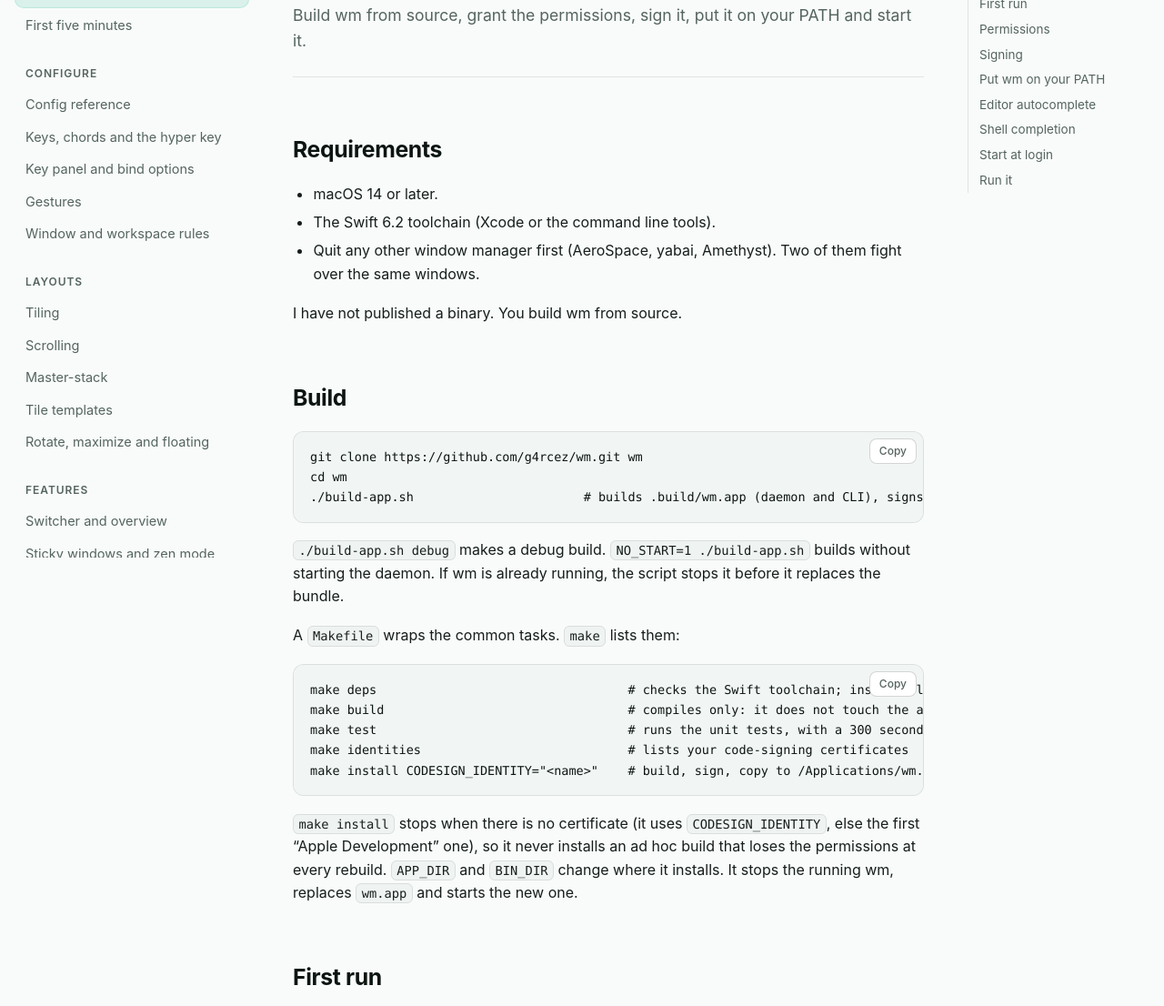
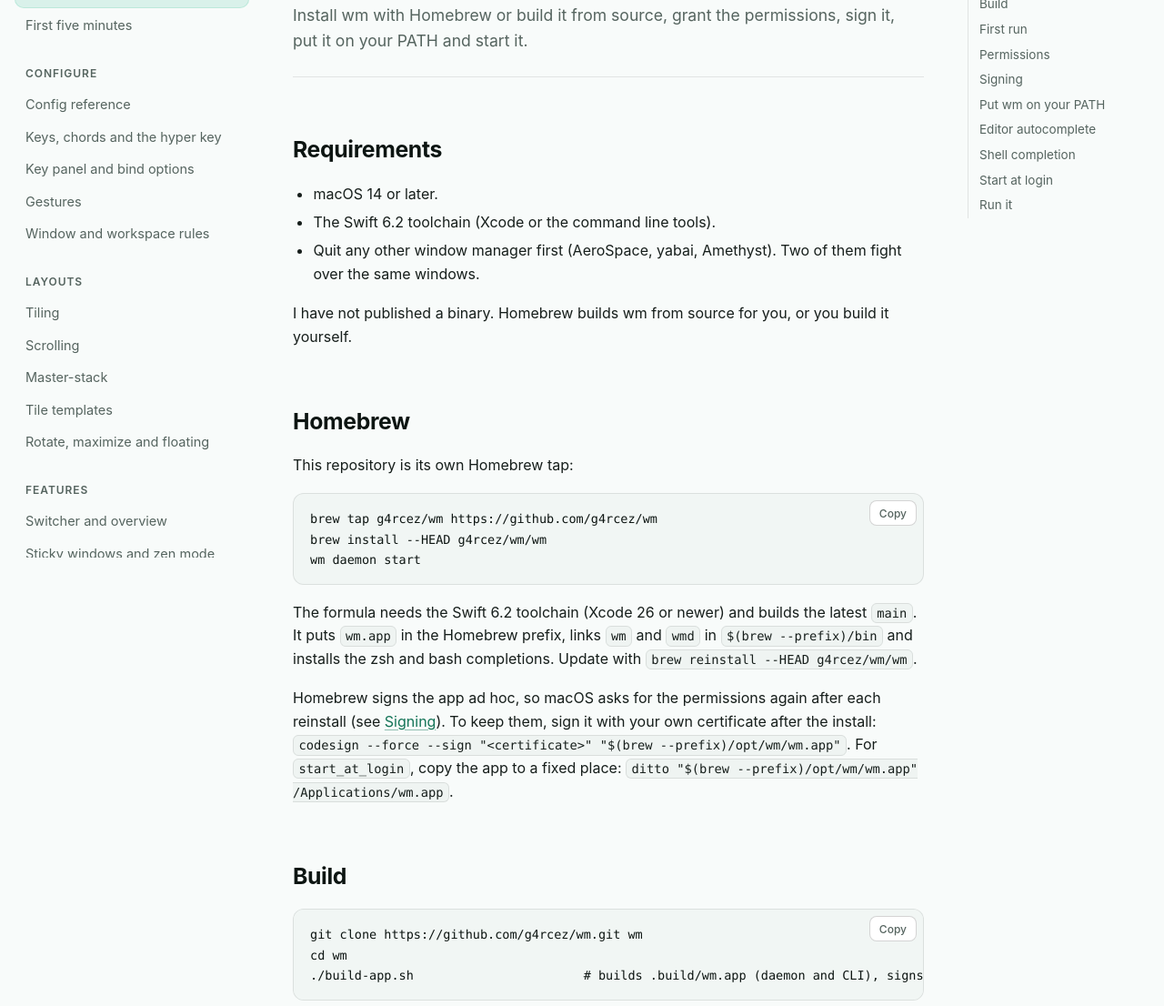
Before and after one commit to g4rcez/wm, an Astro site in the folder docs/: page /docs/install in a window 1280 px wide. Shown: the part 187-1293 px from the top of the page at 91% size. Built offline with nearby package versions, Linux system fonts and the light colour scheme; Astro itself is replaced by a stand-in of ours; code samples lack their colours.

Commit message:
docs(install): document the Homebrew install
- Explain the tap, the HEAD install, the ad hoc signature and the start_at_login copy.

````diff
--- a/docs/src/content/docs/install.md
+++ b/docs/src/content/docs/install.md
@@ -1,6 +1,6 @@
 ---
 title: "Install"
-description: "Build wm from source, grant the permissions, sign it, put it on your PATH and start it."
+description: "Install wm with Homebrew or build it from source, grant the permissions, sign it, put it on your PATH and start it."
 group: Start
 order: 2
 ---
@@ -10,7 +10,25 @@ order: 2
 - The Swift 6.2 toolchain (Xcode or the command line tools).
 - Quit any other window manager first (AeroSpace, yabai, Amethyst). Two of them fight over the same windows.
 
-I have not published a binary. You build wm from source.
+I have not published a binary. Homebrew builds wm from source for you, or you build it yourself.
+
+## Homebrew
+
+This repository is its own Homebrew tap:
+
+```sh
+brew tap g4rcez/wm https://github.com/g4rcez/wm
+brew install --HEAD g4rcez/wm/wm
+wm daemon start
+```
+
+The formula needs the Swift 6.2 toolchain (Xcode 26 or newer) and builds the latest `main`. It puts `wm.app` in the
+Homebrew prefix, links `wm` and `wmd` in `$(brew --prefix)/bin` and installs the zsh and bash completions. Update with
+`brew reinstall --HEAD g4rcez/wm/wm`.
+
+Homebrew signs the app ad hoc, so macOS asks for the permissions again after each reinstall (see [Signing](#signing)). To
+keep them, sign it with your own certificate after the install: `codesign --force --sign "<certificate>" "$(brew --prefix)/opt/wm/wm.app"`.
+For `start_at_login`, copy the app to a fixed place: `ditto "$(brew --prefix)/opt/wm/wm.app" /Applications/wm.app`.
 
 ## Build
 
````
Also changed, not shown: README.md.
